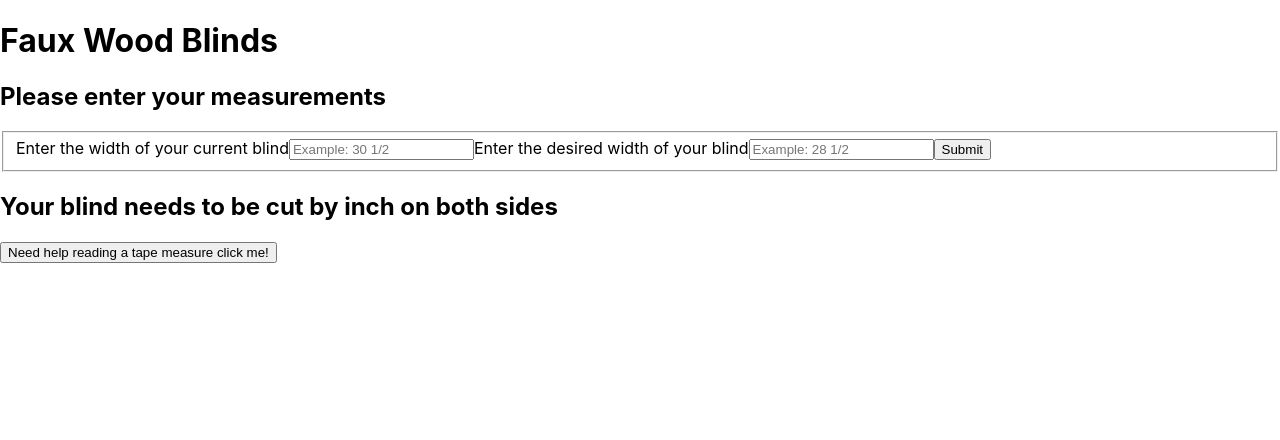
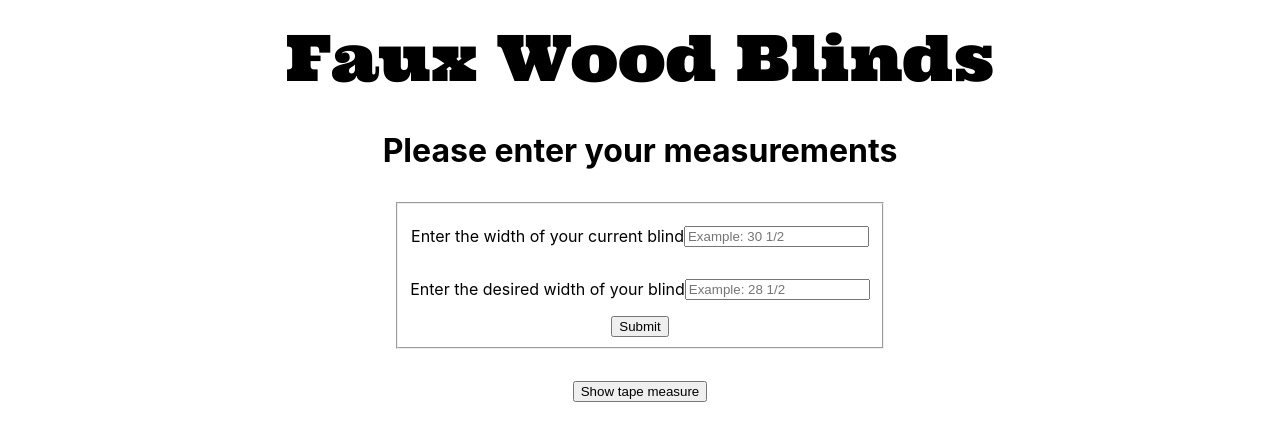
Before and after one commit to Anthony-Ghilardi/ExactBlinds, a React (Create React App) app: page /fauxWood in a window 1280 px wide. Shown: the top 440 px of the page. Built offline with nearby package versions, Linux system fonts and the light colour scheme.

Commit message:
Added styling and fonts to faux wood page

```diff
--- a/public/index.html
+++ b/public/index.html
@@ -24,7 +24,10 @@
       work correctly both with client-side routing and a non-root public URL.
       Learn how to configure a non-root public URL by running `npm run build`.
     -->
-    <title>React App</title>
+    <link rel="preconnect" href="https://fonts.googleapis.com">
+    <link rel="preconnect" href="https://fonts.gstatic.com" crossorigin>
+    <link href="https://fonts.googleapis.com/css2?family=Ultra&display=swap" rel="stylesheet">
+    <title>Exact Blinds</title>
   </head>
   <body>
     <noscript>You need to enable JavaScript to run this app.</noscript>
--- a/src/TapeMeasure/TapeMeasure.jsx
+++ b/src/TapeMeasure/TapeMeasure.jsx
@@ -1,11 +1,12 @@
 import React from "react";
 import tapeMeasureImage from '../images/TapeMeasure.jpg'
+import './tape-measure.css'
 
 export default function TapeMeasure() {
 
     return(
         <div className="tape-measure-container">
-            <img src={tapeMeasureImage} alt="Tape Measure"></img>
+            <img className="tape-measure-image" src={tapeMeasureImage} alt="Tape Measure"></img>
         </div>
     )
 }
--- a/src/TapeMeasure/tape-measure.css
+++ b/src/TapeMeasure/tape-measure.css
@@ -0,0 +1,7 @@
+.tape-measure-image {
+    width: 60%;
+    display: flex;
+    justify-content: center;
+    align-items: center;
+    margin: 0 auto;
+}
--- a/src/components/FauxWood/FauxWood.jsx
+++ b/src/components/FauxWood/FauxWood.jsx
@@ -7,6 +7,7 @@ export default function FauxWood() {
   const [DesiredValue, setDesiredValue] = useState("");
   const [Cut, setCut] = useState("");
   const [IsHidden, setIsHidden] = useState(false);
+  const [HideResult, setHideResult] = useState(false);
 
   const handleOriginalInput = (event) => {
     const OriginalValue = event.target.value;
@@ -32,7 +33,7 @@ export default function FauxWood() {
     let [whole, fraction] = input.trim().split(" ");
     let result = parseInt(whole) || 0;
 
-    if(fraction && fraction.includes("/")) {
+    if (fraction && fraction.includes("/")) {
       let [numerator, denominator] = fraction.split("/");
       if (denominator) {
         result += parseInt(numerator) / parseInt(denominator);
@@ -40,7 +41,7 @@ export default function FauxWood() {
     }
 
     return result;
-  };
+  }
 
   const handleCut = (event) => {
     event.preventDefault();
@@ -49,11 +50,11 @@ export default function FauxWood() {
     let subtraction = blindWidth - blindCut;
     let Cut = subtraction / 2;
     setCut(Cut);
-    console.log(Cut)
+    setHideResult(true);
+    console.log(Cut);
     console.log(blindWidth);
     console.log(blindCut);
   };
-
 
   const toggleHiddenElement = () => {
     setIsHidden(!IsHidden);
@@ -61,11 +62,11 @@ export default function FauxWood() {
 
   return (
     <div>
-      <h1>Faux Wood Blinds</h1>
-      <h2>Please enter your measurements</h2>
-      <form onSubmit={handleCut}>
+      <h1 className="faux-wood-header">Faux Wood Blinds</h1>
+      <h2 className="measurement-header">Please enter your measurements</h2>
+      <form className="faux-wood-form" onSubmit={handleCut}>
         <fieldset>
-          <label>
+          <label className="faux-input-one">
             Enter the width of your current blind
             <input
               type="text"
@@ -74,7 +75,7 @@ export default function FauxWood() {
               placeholder="Example: 30 1/2"
             />
           </label>
-          <label>
+          <label className="faux-input-two">
             Enter the desired width of your blind
             <input
               type="test"
@@ -83,18 +84,19 @@ export default function FauxWood() {
               placeholder="Example: 28 1/2"
             />
           </label>
-          <input
-            type="submit"
-            value="Submit"
-          />
+          <input type="submit" value="Submit" className="faux-submit-button" />
         </fieldset>
       </form>
-      <div className="cut-showcase">
-        <h2>Your blind needs to be cut by {Cut} inch on both sides</h2>
-      </div>
-      <div id="tape-measure-container">
-        <button onClick={toggleHiddenElement}>Need help reading a tape measure click me!</button>
-        {IsHidden &&  <TapeMeasure />}
+      {HideResult && (
+        <div className="cut-showcase">
+          <h2>Your blind needs to be cut by {Cut} inch on both sides</h2>
+        </div>
+      )}
+      <div className="tape-measure-button">
+        <button onClick={toggleHiddenElement}>
+          {IsHidden ? "Hide tape measure" : "Show tape measure"}
+        </button>
+        {IsHidden && <TapeMeasure />}
       </div>
     </div>
   );
--- a/src/components/FauxWood/faux-wood.css
+++ b/src/components/FauxWood/faux-wood.css
@@ -0,0 +1,76 @@
+.faux-wood-header {
+    display: flex;
+    justify-content: center;
+    align-items: center;
+    margin: 0 auto;
+    padding-top: 1rem;
+    padding-bottom: 1rem;
+    font-size: 4rem;
+    font-family: "Ultra", serif;
+    font-weight: 100;
+}
+
+.measurement-header {
+    display: flex;
+    justify-content: center;
+    align-items: center;
+    margin: 0 auto;
+    padding-top: 1rem;
+    padding-bottom: 1rem;
+    font-size: 2rem;
+}
+
+.faux-wood-form {
+    display: flex;
+    flex-direction: column;
+    flex-wrap: wrap;
+    justify-content: center;
+    align-items: center;
+    margin: 0 auto;
+    padding-top: 1rem;
+    padding-bottom: 1rem;
+}
+
+.faux-input-one {
+    display: flex;
+    justify-content: center;
+    align-items: center;
+    margin: 0 auto;
+    padding-top: 1rem;
+    padding-bottom: 1rem;
+}
+
+.faux-input-two {
+    display: flex;
+    justify-content: center;
+    align-items: center;
+    margin: 0 auto;
+    padding-top: 1rem;
+    padding-bottom: 1rem;
+}
+
+.faux-submit-button {
+    display: flex;
+    justify-content: center;
+    align-items: center;
+    margin: 0 auto;
+}
+
+.cut-showcase {
+    display: flex;
+    align-items: center;
+    justify-content: center;
+    margin: 0 auto;
+    padding-top: 1rem;
+    padding-bottom: 1rem;
+}
+
+.tape-measure-button {
+    display: flex;
+    flex-direction: column;
+    justify-content: center;
+    align-items: center;
+    margin: 0 auto;
+    padding-top: 1rem;
+    padding-bottom: 1rem;
+}
```
